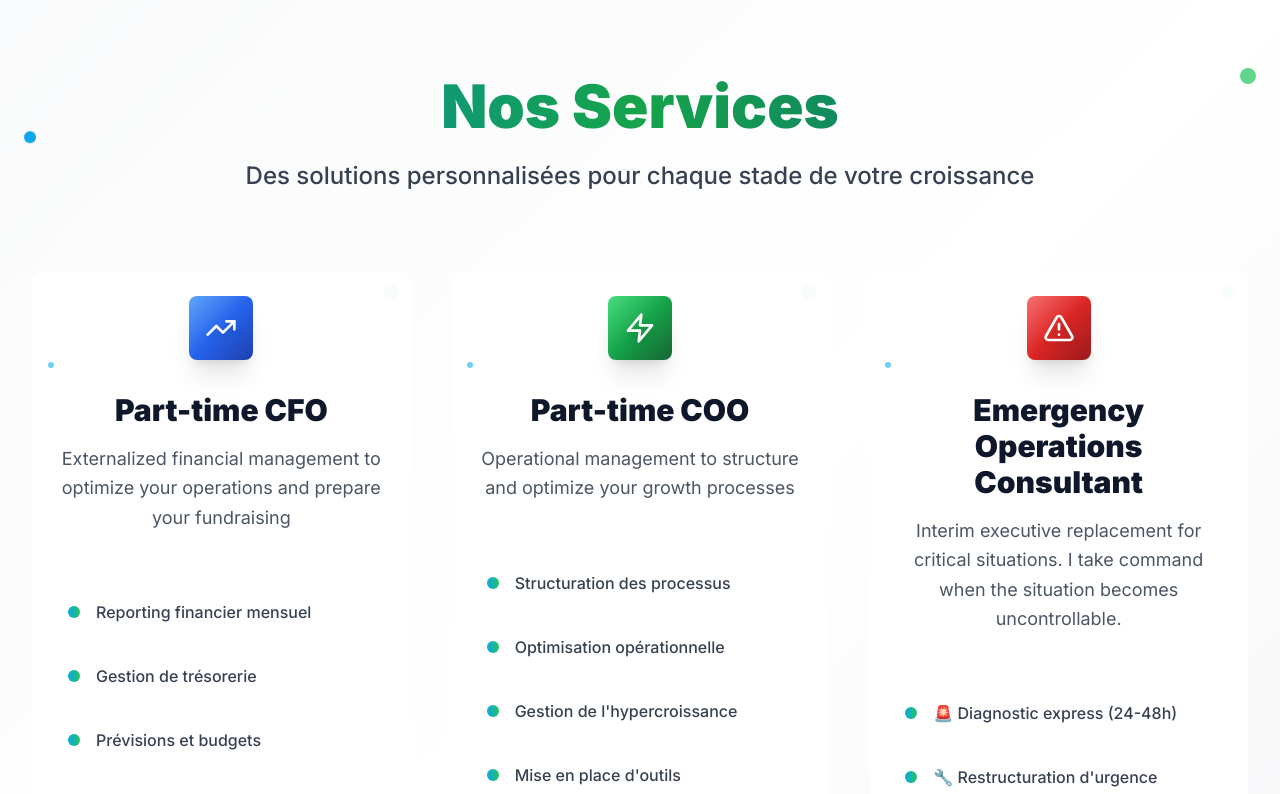
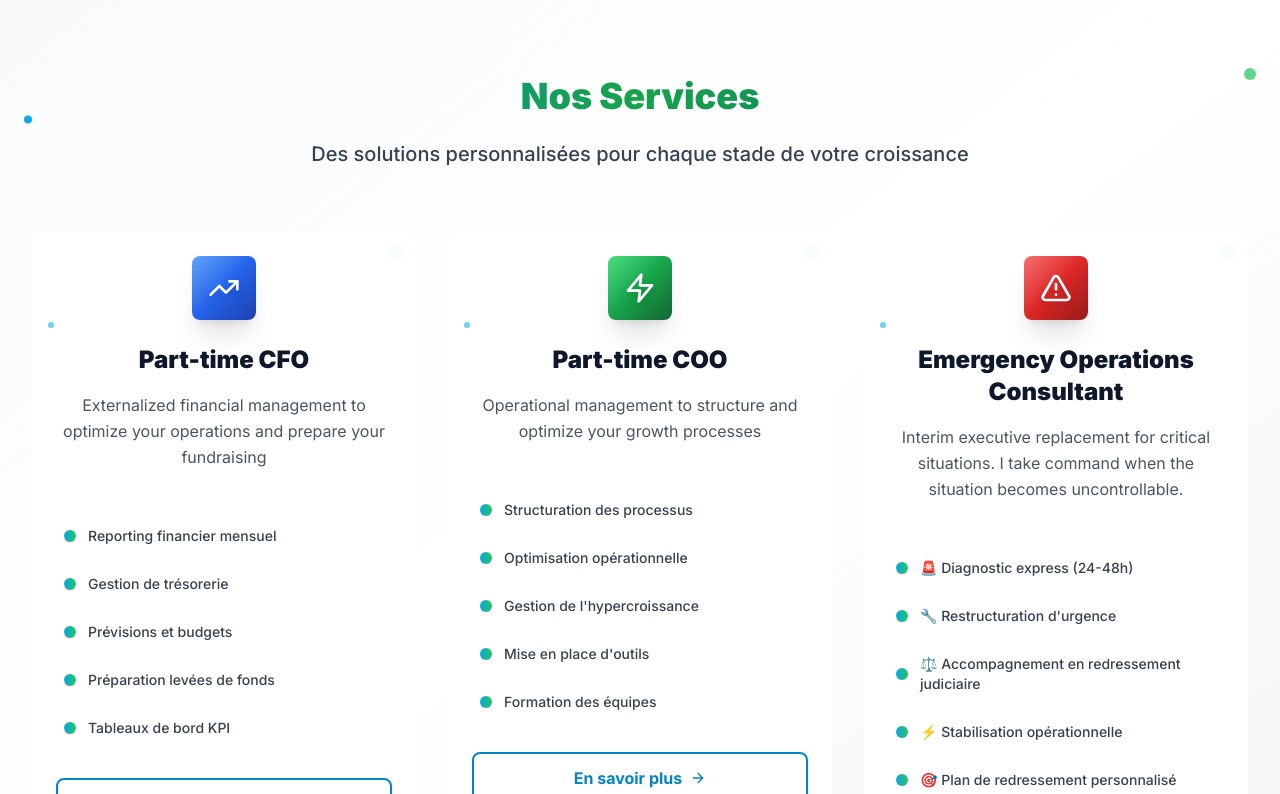
Before and after one commit to gdetaisne/gslv.fr, a Next.js app: page /en in a window 1280 px wide. Shown: the part 520-1314 px from the top of the page. Built offline with nearby package versions, Linux system fonts and the light colour scheme.

Commit message:
Design plus compact : réduction des tailles et espacements pour un équilibre optimal

```diff
--- a/app/[locale]/page.tsx
+++ b/app/[locale]/page.tsx
@@ -220,31 +220,31 @@ export default function HomePage() {
       {/* Services Section */}
       <section className="py-20 bg-gradient-to-br from-gray-50 via-white to-gray-100">
         <div className="max-w-7xl mx-auto px-4 sm:px-6 lg:px-8">
-          <div className="text-center mb-20">
+          <div className="text-center mb-16">
             <motion.div
               initial={{ opacity: 0, y: 30 }}
               whileInView={{ opacity: 1, y: 0 }}
               transition={{ duration: 0.8, type: "spring", bounce: 0.4 }}
               className="relative"
             >
-              <h2 className="text-4xl md:text-6xl font-black text-transparent bg-clip-text bg-gradient-to-r from-primary-600 via-accent-600 to-primary-800 mb-6">
+              <h2 className="text-3xl md:text-4xl font-black text-transparent bg-clip-text bg-gradient-to-r from-primary-600 via-accent-600 to-primary-800 mb-6">
                 Nos Services
               </h2>
-              <div className="absolute -top-2 -right-2 w-4 h-4 bg-accent-500 rounded-full animate-pulse"></div>
-              <div className="absolute -bottom-2 -left-2 w-3 h-3 bg-primary-500 rounded-full animate-bounce"></div>
+              <div className="absolute -top-2 -right-2 w-3 h-3 bg-accent-500 rounded-full animate-pulse"></div>
+              <div className="absolute -bottom-2 -left-2 w-2 h-2 bg-primary-500 rounded-full animate-bounce"></div>
             </motion.div>
 
             <motion.p
               initial={{ opacity: 0, y: 20 }}
               whileInView={{ opacity: 1, y: 0 }}
               transition={{ duration: 0.8, delay: 0.3 }}
-              className="text-xl md:text-2xl text-gray-700 max-w-4xl mx-auto font-medium"
+              className="text-lg md:text-xl text-gray-700 max-w-3xl mx-auto font-medium"
             >
               Des solutions personnalisées pour chaque stade de votre croissance
             </motion.p>
           </div>
 
-          <div className="grid grid-cols-1 md:grid-cols-2 lg:grid-cols-3 gap-10">
+          <div className="grid grid-cols-1 md:grid-cols-2 lg:grid-cols-3 gap-8">
             {services.map((service, index) => (
               <motion.div
                 key={service.title}
@@ -257,10 +257,10 @@ export default function HomePage() {
                   bounce: 0.3
                 }}
                 whileHover={{
-                  y: -15,
-                  scale: 1.05,
-                  rotateY: 5,
-                  rotateX: 5
+                  y: -8,
+                  scale: 1.02,
+                  rotateY: 2,
+                  rotateX: 2
                 }}
                 className="group perspective-1000"
               >
@@ -272,17 +272,17 @@ export default function HomePage() {
                     {/* Icône avec animation ultra-punchy */}
                     <motion.div
                       whileHover={{
-                        scale: 1.3,
-                        rotate: 15,
-                        y: -10
+                        scale: 1.1,
+                        rotate: 8,
+                        y: -5
                       }}
-                      whileTap={{ scale: 0.9 }}
+                      whileTap={{ scale: 0.95 }}
                       transition={{
-                        duration: 0.4,
+                        duration: 0.3,
                         type: "spring",
-                        bounce: 0.6
+                        bounce: 0.4
                       }}
-                      className="mb-8 relative"
+                      className="mb-6 relative"
                     >
                       {service.icon}
                       {/* Effet de particules */}
@@ -292,16 +292,16 @@ export default function HomePage() {
 
                     {/* Titre avec effet de brillance */}
                     <motion.h3
-                      className="text-2xl md:text-3xl font-black text-dark-900 mb-4 group-hover:text-transparent group-hover:bg-clip-text group-hover:bg-gradient-to-r group-hover:from-primary-600 group-hover:to-accent-600 transition-all duration-500"
-                      whileHover={{ scale: 1.05 }}
+                      className="text-xl md:text-2xl font-black text-dark-900 mb-4 group-hover:text-transparent group-hover:bg-clip-text group-hover:bg-gradient-to-r group-hover:from-primary-600 group-hover:to-accent-600 transition-all duration-500"
+                      whileHover={{ scale: 1.02 }}
                     >
                       {service.title}
                     </motion.h3>
 
                     {/* Description avec animation */}
                     <motion.p
-                      className="text-gray-600 mb-8 leading-relaxed text-lg"
-                      whileHover={{ scale: 1.02 }}
+                      className="text-gray-600 mb-6 leading-relaxed"
+                      whileHover={{ scale: 1.01 }}
                       transition={{ duration: 0.3 }}
                     >
                       {service.description}
@@ -310,7 +310,7 @@ export default function HomePage() {
 
                   <CardContent className="pt-0 relative z-10">
                     {/* Features avec animations ultra-dynamiques */}
-                    <div className="space-y-4 mb-10">
+                    <div className="space-y-3 mb-8">
                       {service.features.map((feature, featureIndex) => (
                         <motion.div
                           key={featureIndex}
@@ -323,18 +323,18 @@ export default function HomePage() {
                             bounce: 0.4
                           }}
                           whileHover={{
-                            x: 10,
-                            scale: 1.02,
+                            x: 5,
+                            scale: 1.01,
                             backgroundColor: "rgba(59, 130, 246, 0.05)"
                           }}
-                          className="flex items-center space-x-4 p-3 rounded-lg transition-all duration-300 group-hover:bg-primary-50"
+                          className="flex items-center space-x-3 p-2 rounded-lg transition-all duration-300 group-hover:bg-primary-50"
                         >
                           <motion.div
                             className="w-3 h-3 bg-gradient-to-r from-primary-500 to-accent-500 rounded-full flex-shrink-0"
                             whileHover={{ scale: 1.5, rotate: 180 }}
                             transition={{ duration: 0.3 }}
                           ></motion.div>
-                          <span className="text-gray-700 font-medium text-base">
+                          <span className="text-gray-700 font-medium text-sm">
                             {feature}
                           </span>
                         </motion.div>
@@ -343,16 +343,16 @@ export default function HomePage() {
 
                     {/* CTA ultra-punchy */}
                     <motion.div
-                      whileHover={{ scale: 1.08, y: -2 }}
-                      whileTap={{ scale: 0.95 }}
+                      whileHover={{ scale: 1.05, y: -1 }}
+                      whileTap={{ scale: 0.98 }}
                       className="text-center"
                     >
                       <Button
                         variant="outline"
-                        className="w-full group-hover:bg-gradient-to-r group-hover:from-primary-600 group-hover:to-accent-600 group-hover:text-white group-hover:border-transparent group-hover:shadow-lg transition-all duration-500 font-bold text-lg py-4 relative overflow-hidden"
+                        className="w-full group-hover:bg-gradient-to-r group-hover:from-primary-600 group-hover:to-accent-600 group-hover:text-white group-hover:border-transparent group-hover:shadow-lg transition-all duration-500 font-bold py-3 relative overflow-hidden"
                       >
                         <span className="relative z-10">En savoir plus</span>
-                        <ArrowRight className="w-5 h-5 ml-3 group-hover:translate-x-2 transition-transform duration-300" />
+                        <ArrowRight className="w-4 h-4 ml-2 group-hover:translate-x-1 transition-transform duration-300" />
                         {/* Effet de brillance sur le bouton */}
                         <div className="absolute inset-0 bg-gradient-to-r from-transparent via-white/30 to-transparent -translate-x-full group-hover:translate-x-full transition-transform duration-700"></div>
                       </Button>
```
